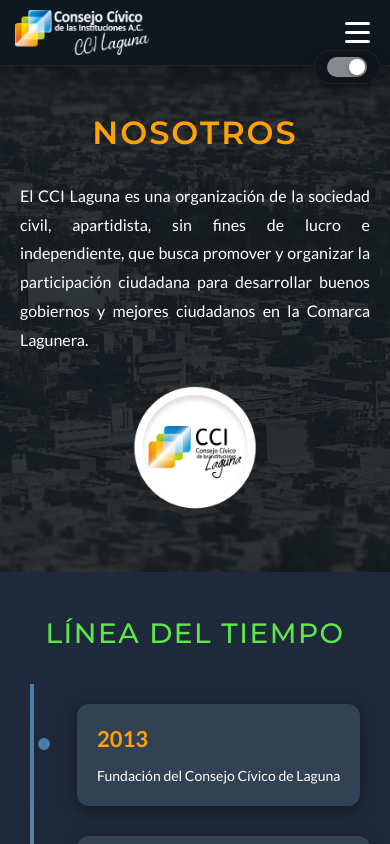
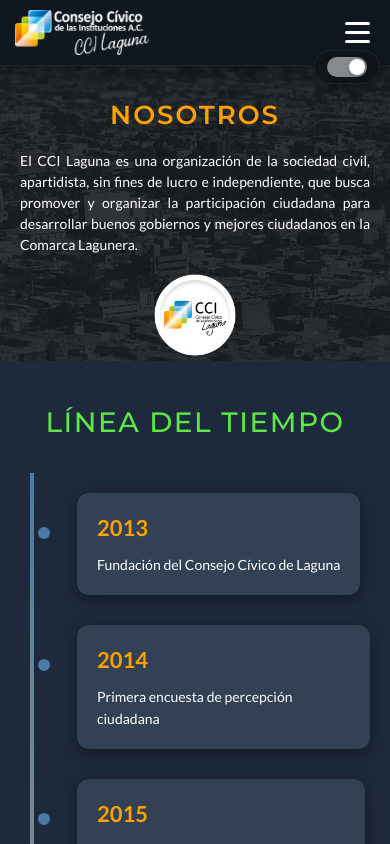
Before and after one commit to Valdivia94x/ccilaguna-web, a SvelteKit app in the folder cci-svelte/: page /nosotros in a window 390 px wide. Shown: the top 844 px of the page. Built offline with nearby package versions, Linux system fonts and the light colour scheme.

Commit message:
fix: corrected parallax effect to nosotros and midlag page

```diff
--- a/cci-svelte/src/lib/components/Footer.svelte
+++ b/cci-svelte/src/lib/components/Footer.svelte
@@ -99,6 +99,8 @@
 		padding: 60px 50px 40px;
 		margin-top: 0px;
 		transition: all 0.3s ease;
+		position: relative;
+		z-index: 10;
 	}
 
 	:global([data-theme='dark']) .footer {
--- a/cci-svelte/src/routes/nosotros/+page.svelte
+++ b/cci-svelte/src/routes/nosotros/+page.svelte
@@ -43,6 +43,8 @@
 			</div>
 		</div>
 	</section>
+
+	<div class="spacer"></div>
 
 	<!-- Sección Línea del Tiempo -->
 	<section class="timeline-section">
@@ -227,18 +229,24 @@
 
 	/* Hero Section con efecto parallax fijo */
 	.hero-section {
-		position: relative;
+		position: fixed;
 		background-image: url('/images/backgroundTorreon.png');
 		background-size: cover;
 		background-position: center center;
 		background-repeat: no-repeat;
 		background-attachment: fixed;
-		padding: 80px 50px;
-		min-height: 60vh;
+		padding: 20px 50px;
+		min-height: 50vh;
+		width: 100%;
 		display: flex;
 		flex-direction: column;
 		justify-content: center;
 		align-items: center;
+		z-index: 1;
+	}
+
+	.spacer {
+		height: 50vh;
 	}
 
 	/* Overlay sobre la imagen de fondo */
@@ -318,6 +326,8 @@
 		padding: 80px 50px;
 		background: var(--bg-primary);
 		transition: background 0.3s ease;
+		position: relative;
+		z-index: 10;
 	}
 
 	.timeline-section h2 {
@@ -432,6 +442,8 @@
 		padding: 80px 50px;
 		background: var(--bg-primary);
 		transition: background 0.3s ease;
+		position: relative;
+		z-index: 10;
 	}
 
 	/* Grid de Tarjetas */
@@ -569,6 +581,8 @@
 		padding: 80px 50px;
 		background: var(--bg-primary);
 		transition: background 0.3s ease;
+		position: relative;
+		z-index: 10;
 	}
 
 	.team-section h2 {
@@ -690,17 +704,22 @@
 	/* Responsive */
 	@media (max-width: 768px) {
 		.hero-section {
-			padding: 60px 30px;
+			padding: 40px 30px;
+			min-height: 40vh;
+		}
+
+		.spacer {
+			height: 40vh;
 		}
 
 		.hero-section h1 {
-			font-size: 40px;
-			margin-bottom: 30px;
+			font-size: 30px;
+			margin-bottom: 20px;
 		}
 
 		.hero-content {
 			grid-template-columns: 1fr;
-			gap: 30px;
+			gap: 20px;
 		}
 
 		.hero-text {
@@ -708,11 +727,12 @@
 		}
 
 		.hero-description {
-			font-size: 18px;
+			font-size: 14px;
+			line-height: 1.6;
 		}
 
 		.hero-image img {
-			max-width: 200px;
+			max-width: 120px;
 		}
 
 		.timeline-section {
@@ -825,24 +845,30 @@
 
 	@media (max-width: 480px) {
 		.hero-section {
-			padding: 40px 20px;
+			padding: 30px 20px;
+			min-height: 35vh;
+		}
+
+		.spacer {
+			height: 35vh;
 		}
 
 		.hero-section h1 {
-			font-size: 32px;
-			margin-bottom: 25px;
+			font-size: 26px;
+			margin-bottom: 15px;
 		}
 
 		.hero-content {
-			gap: 25px;
+			gap: 15px;
 		}
 
 		.hero-description {
-			font-size: 16px;
+			font-size: 14px;
+			line-height: 1.5;
 		}
 
 		.hero-image img {
-			max-width: 150px;
+			max-width: 100px;
 		}
 
 		.timeline-section {
```
